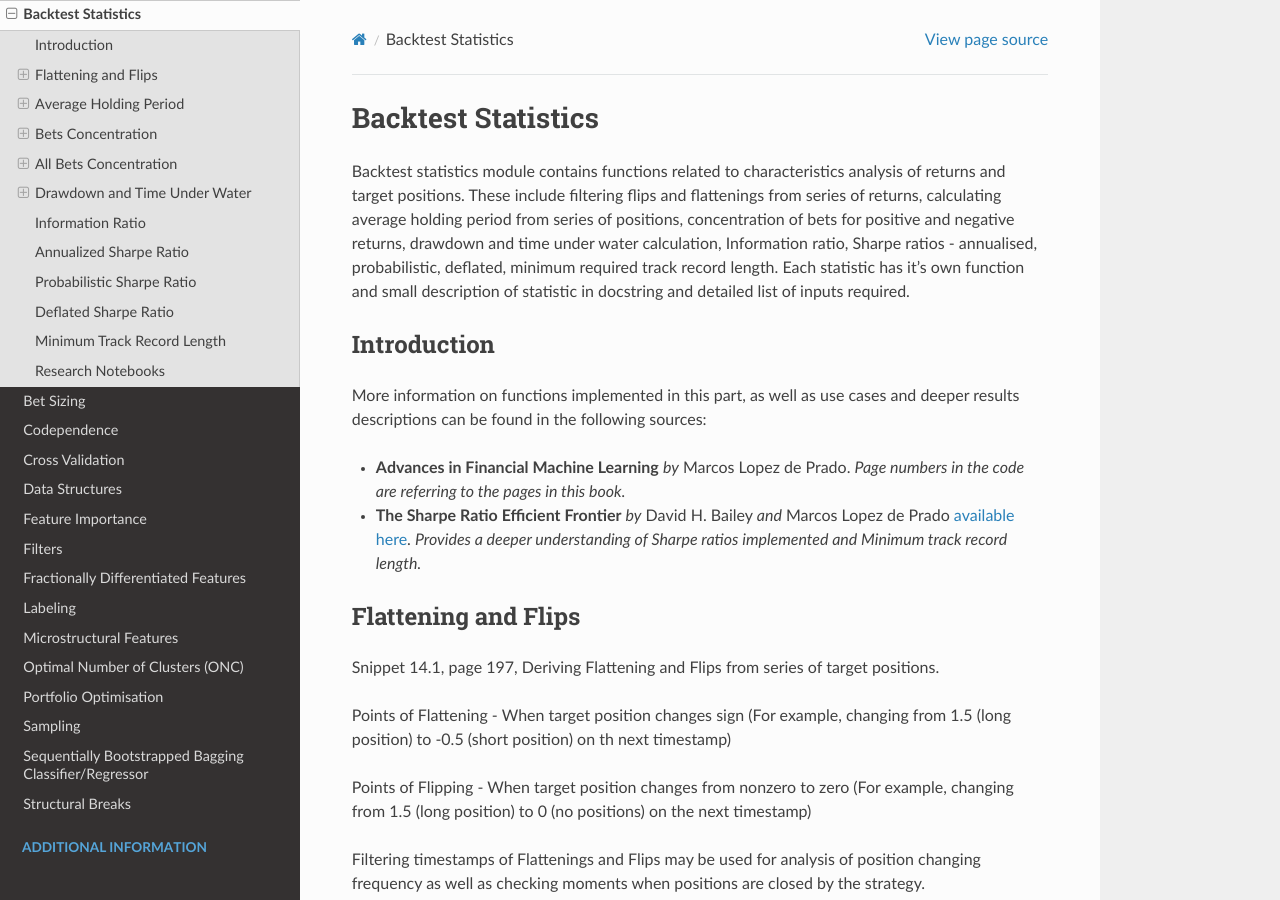
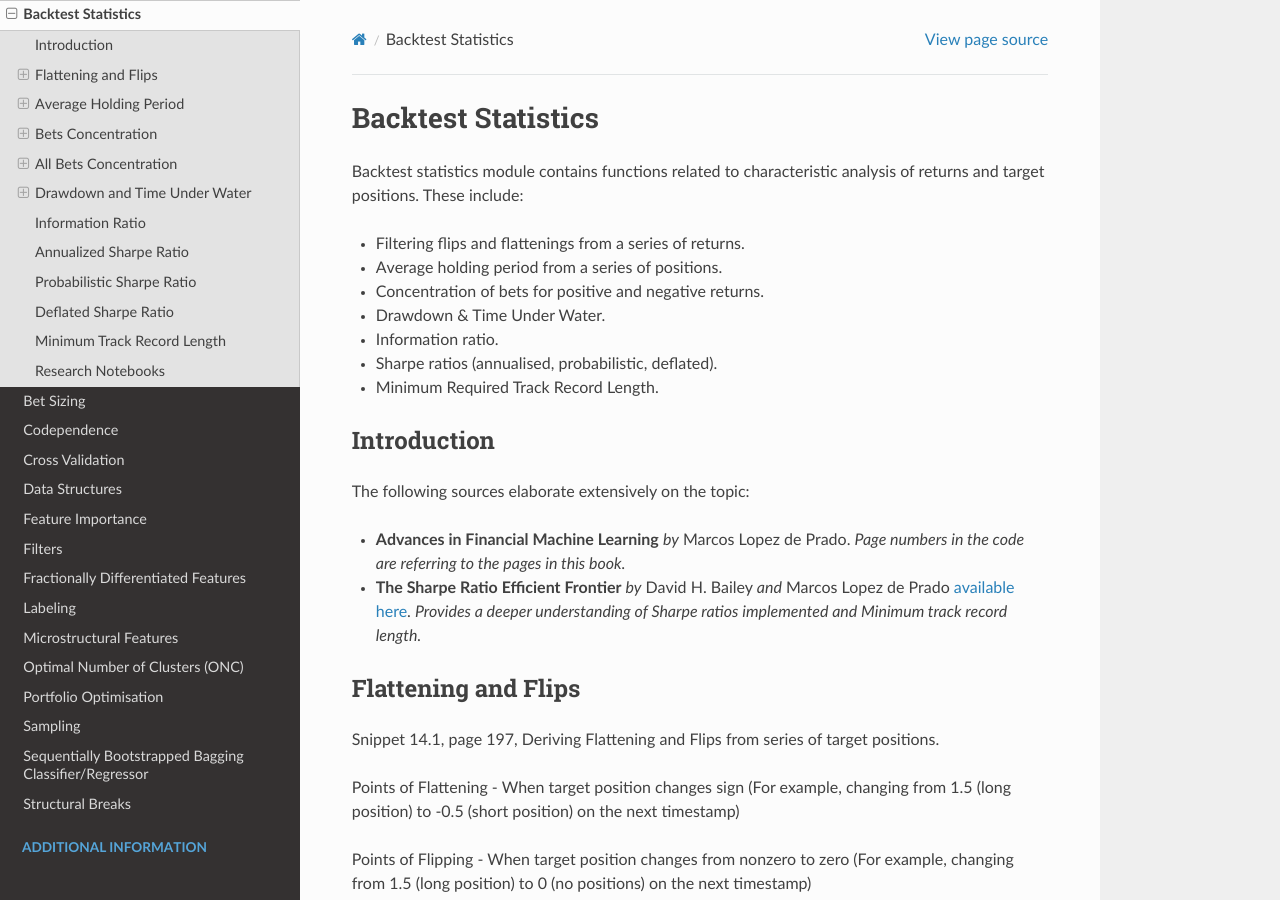
Before and after one commit to hudson-and-thames/mlfinlab, a Sphinx documentation site: the page built from docs/source/implementations/backtest_statistics.rst, in a window 1280 px wide and 900 px high. Built offline with Sphinx 7.4.7 and the Read the Docs theme 2.0.0, drawn with Linux system fonts in a browser that asks for light colours.

Commit message:
Update backtest_statistics.rst

```diff
--- a/docs/source/implementations/backtest_statistics.rst
+++ b/docs/source/implementations/backtest_statistics.rst
@@ -4,22 +4,30 @@
 Backtest Statistics
 ==============================
 
-Backtest statistics module contains functions related to characteristics analysis of returns and target positions. These include filtering flips and flattenings from series of returns, calculating average holding period from series of positions, concentration of bets for positive and negative returns, drawdown and time under water calculation, Information ratio, Sharpe ratios - annualised, probabilistic, deflated, minimum required track record length. Each statistic has it's own function and small description of statistic in docstring and detailed list of inputs required.
+Backtest statistics module contains functions related to characteristic analysis of returns and target positions. These include:
+
+* Filtering flips and flattenings from a series of returns.
+* Average holding period from a series of positions.
+* Concentration of bets for positive and negative returns.
+* Drawdown & Time Under Water.
+* Information ratio.
+* Sharpe ratios (annualised, probabilistic, deflated).
+* Minimum Required Track Record Length.
 
 Introduction
 ==============================
-More information on functions implemented in this part, as well as use cases and deeper results descriptions can be found in the following sources:
+The following sources elaborate extensively on the topic:
 
 - **Advances in Financial Machine Learning** *by* Marcos Lopez de Prado. *Page numbers in the code are referring to the pages in this book.*
 
 - **The Sharpe Ratio Efficient Frontier** *by* David H. Bailey *and* Marcos Lopez de Prado `available here <https://papers.ssrn.com/sol3/papers.cfm?abstract_id=1821643>`_. *Provides a deeper understanding of Sharpe ratios implemented and Minimum track record length.*
 
 Flattening and Flips
-==============================
+=====================
 
 Snippet 14.1, page 197, Deriving Flattening and Flips from series of target positions.
 
-Points of Flattening - When target position changes sign (For example, changing from 1.5 (long position) to -0.5 (short position) on th next timestamp)
+Points of Flattening - When target position changes sign (For example, changing from 1.5 (long position) to -0.5 (short position) on the next timestamp)
 
 Points of Flipping - When target position changes from nonzero to zero (For example, changing from 1.5 (long position) to 0 (no positions) on the next timestamp)
 
```
